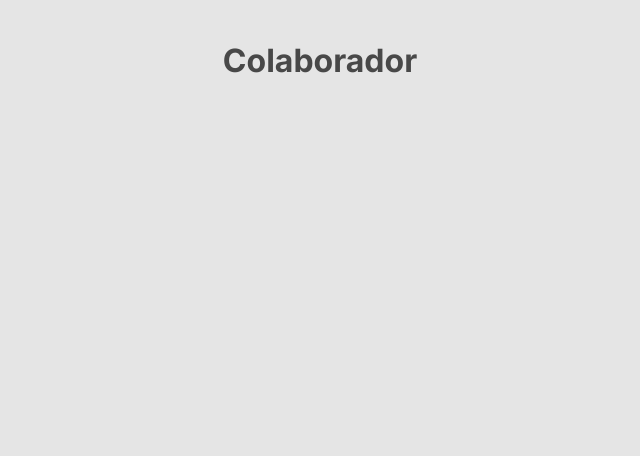
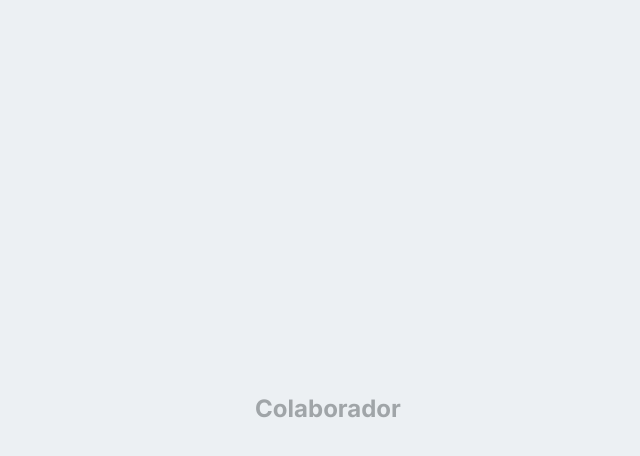
Before and after one commit to Diretiva1/Front-Ponto-Diretiva, a Next.js app: page /employee in a window 1280 px wide. Shown: the top 456 px of the page, without its empty margins (320-960 px from the left). Built offline with nearby package versions, Linux system fonts and the light colour scheme.

Commit message:
modifying the global CSS

```diff
--- a/src/app/globals.css
+++ b/src/app/globals.css
@@ -1,8 +1,11 @@
 body {
-	margin: 0;
-	display: grid;
-	place-items: center;
-	background-color: #e5e5e5;
-	font-family: system-ui, sans-serif;
-	color: #484848;
+    width: 100%;
+    height: 100vh;
+    display: flex;
+    justify-content: center;
+    align-items: center;
+    font-family: 'Montserrat', sans-serif;
+    font-size: 12px;
+    background-color: #ecf0f3;
+    color: #a0a5a8;
 }
```
